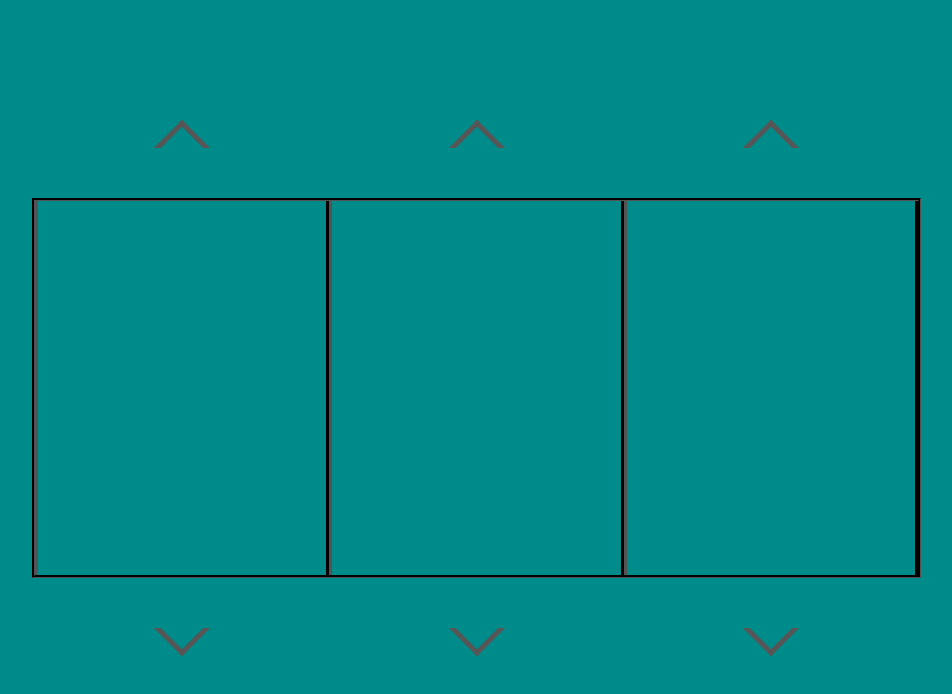
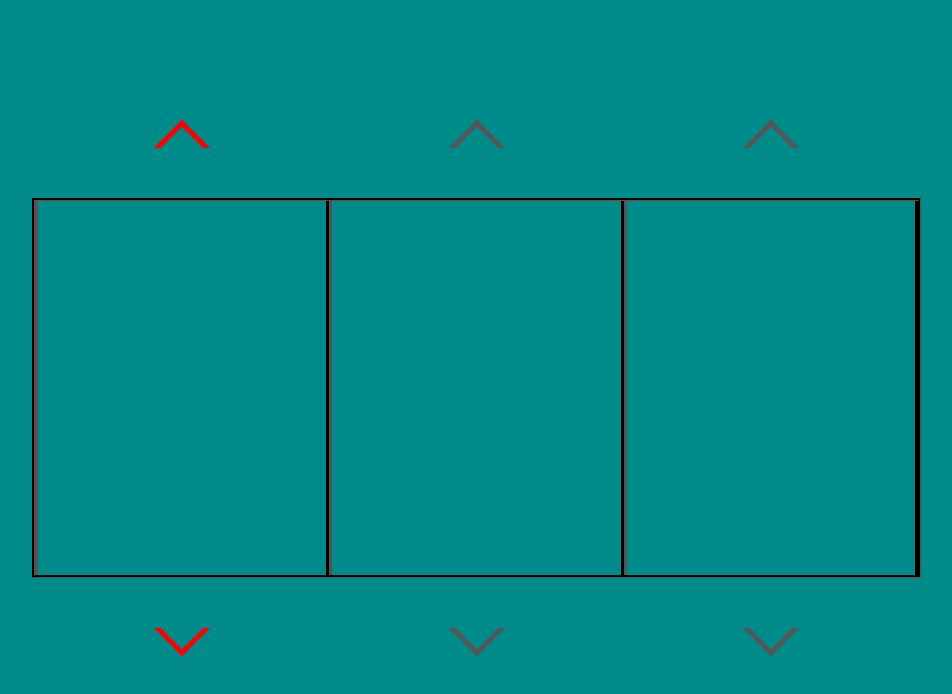
Before and after one commit to aikan-umetsubo/aikan-umetsubo.github.io, a plain HTML site: page deme-viewer/index.html in a window 1280 px wide. Shown: the whole page, without its empty margins (165-1117 px from the left). Drawn offline with Linux system fonts and the light colour scheme.

Commit message:
左リールが選択されている状態を初期表示とするようclass追加

```diff
--- a/deme-viewer/index.html
+++ b/deme-viewer/index.html
@@ -24,7 +24,7 @@
   <main>
     <div id="upper-cursor-wrapper" class="cursor-wrapper">
       <div id="upper-cursors" class="cursors">
-        <div id="upper-left-cursor" class="cursor cursor-up"></div>
+        <div id="upper-left-cursor" class="cursor cursor-up cursor-selected"></div>
         <div id="upper-center-cursor" class="cursor cursor-up"></div>
         <div id="upper-right-cursor" class="cursor cursor-up"></div>
       </div>
@@ -68,7 +68,7 @@
     </div>
     <div id="lower-cursor-wrapper" class="cursor-wrapper">
       <div id="lower-cursors" class="cursors">
-        <div id="lower-left-cursor" class="cursor cursor-down"></div>
+        <div id="lower-left-cursor" class="cursor cursor-down cursor-selected"></div>
         <div id="lower-center-cursor" class="cursor cursor-down"></div>
         <div id="lower-right-cursor" class="cursor cursor-down"></div>
       </div>
```
